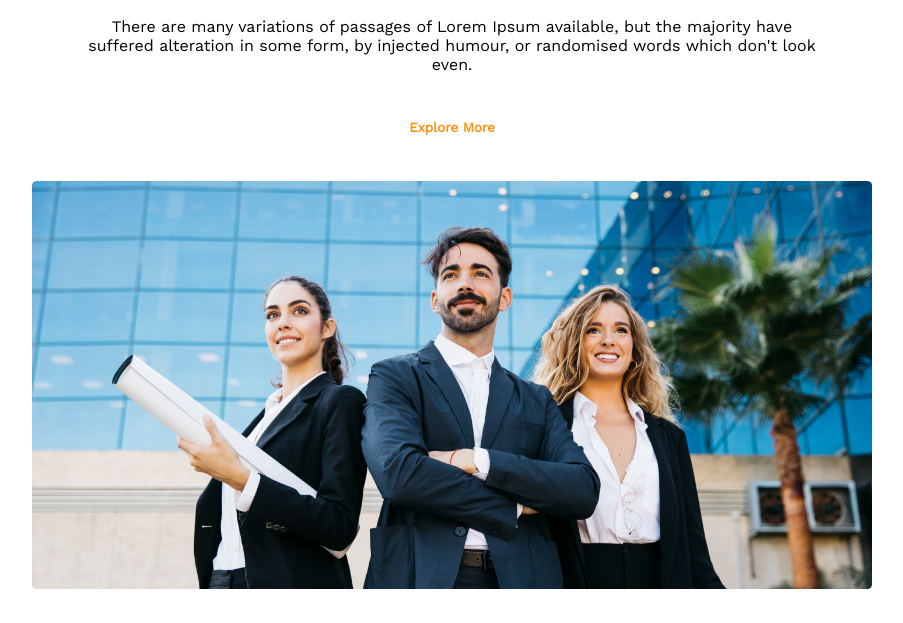
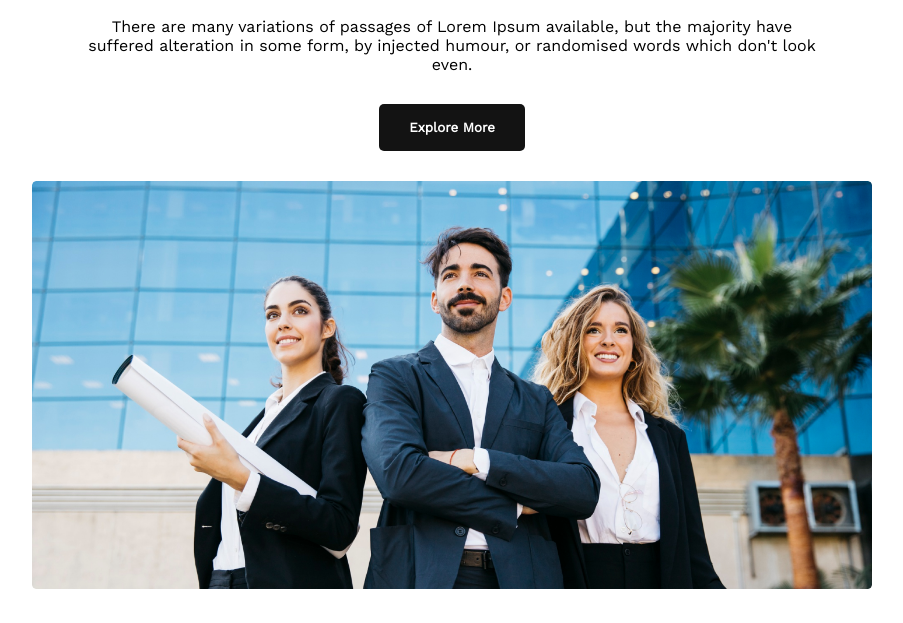
Before and after one commit to ProdipKirtania/architecture-template, a plain HTML site: page index.html in a window 1280 px wide. In both pictures the pointer is over the button "Explore More". Shown: the part 311-934 px from the top of the page, without its empty margins (188-1091 px from the left). Drawn offline with nearby package versions, Linux system fonts and the light colour scheme.

Commit message:
button style changed

```diff
--- a/styles/style.css
+++ b/styles/style.css
@@ -27,38 +27,20 @@
 
 .btn {
     padding: 16px 30px;
+    border: none;
+    border-radius: 5px;
     font-weight: 700;
     background-color: var(--primary-color);
-    border: 0;
-    border-radius: 5px;
     color: var(--white);
     position: relative;
     cursor: pointer;
     z-index: 1;
 }
 .btn:hover {
-    background-color: var(--dark-one);
-    transition: var(--transition-04);
-    color: var(--primary-color);
-
+    color: var(--white);
+    background-color: #131313;
+    transition: var(--transition-03);
 }
-
-/* .btn::after {
-    content: "";
-    height: 100%;
-    width: 0;
-    position: absolute;
-    background-color: var(--dark-one);
-    left: 0;
-    top: 0;
-    border-radius: inherit;
-    z-index: -2;
-    transition: var(--transition-03);
-
-}
-.btn:hover:after {
-   width: 100%;
-} */
 
 
 
```
